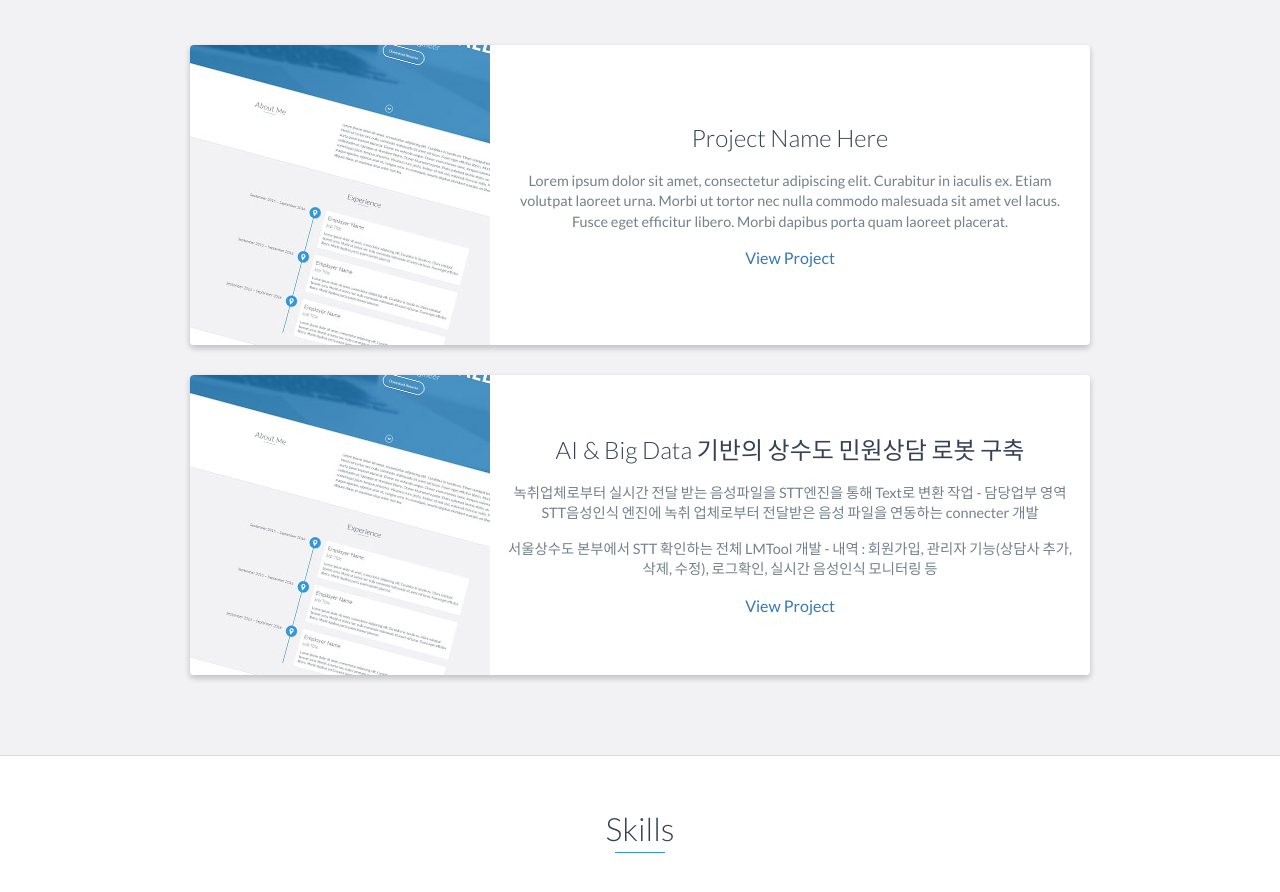
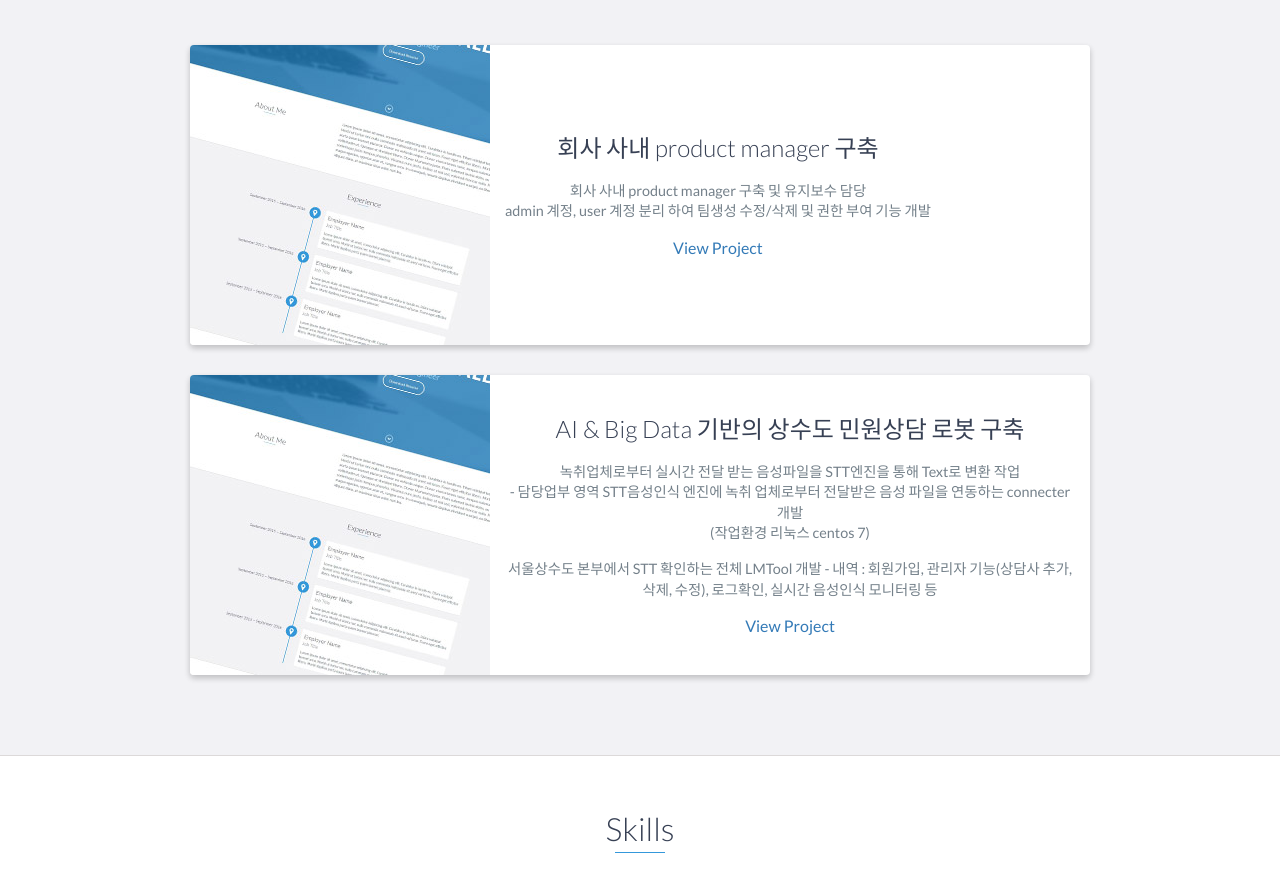
Before and after one commit to Byube/Byube.github.io, a website: page index.html in a window 1280 px wide. Shown: the part 3640-4532 px from the top of the page. Drawn offline with nearby package versions, Linux system fonts and the light colour scheme.

Commit message:
프로젝트수정

```diff
--- a/index.html
+++ b/index.html
@@ -204,9 +204,10 @@
                     </div>
                     <!-- End .project-image -->
                     <div class="project-info">
-                        <h3>Project Name Here</h3>
+                        <h3>회사 사내 product manager 구축</h3>
                         <p>
-                            Lorem ipsum dolor sit amet, consectetur adipiscing elit. Curabitur in iaculis ex. Etiam volutpat laoreet urna. Morbi ut tortor nec nulla commodo malesuada sit amet vel lacus. Fusce eget efficitur libero. Morbi dapibus porta quam laoreet placerat.
+                            회사 사내 product manager 구축 및 유지보수 담당 <br>
+                            admin 계정, user 계정 분리 하여 팀생성 수정/삭제 및 권한 부여 기능 개발
                         </p>
                         <a href="#">View Project</a>
                     </div>
@@ -222,7 +223,9 @@
                     <div class="project-info">
                         <h3>AI & Big Data 기반의 상수도 민원상담 로봇 구축</h3>
                         <p>
-                            녹취업체로부터 실시간 전달 받는 음성파일을 STT엔진을 통해 Text로 변환 작업 - 담당업부 영역 STT음성인식 엔진에 녹취 업체로부터 전달받은 음성 파일을 연동하는 connecter 개발
+                            녹취업체로부터 실시간 전달 받는 음성파일을 STT엔진을 통해 Text로 변환 작업 <br>
+                            - 담당업부 영역 STT음성인식 엔진에 녹취 업체로부터 전달받은 음성 파일을 연동하는 connecter 개발 <br>
+                            (작업환경 리눅스 centos 7)
                         </p>
                         <p>
                             서울상수도 본부에서 STT 확인하는 전체 LMTool 개발 - 내역 : 회원가입, 관리자 기능(상담사 추가, 삭제, 수정), 로그확인, 실시간 음성인식 모니터링 등
```
